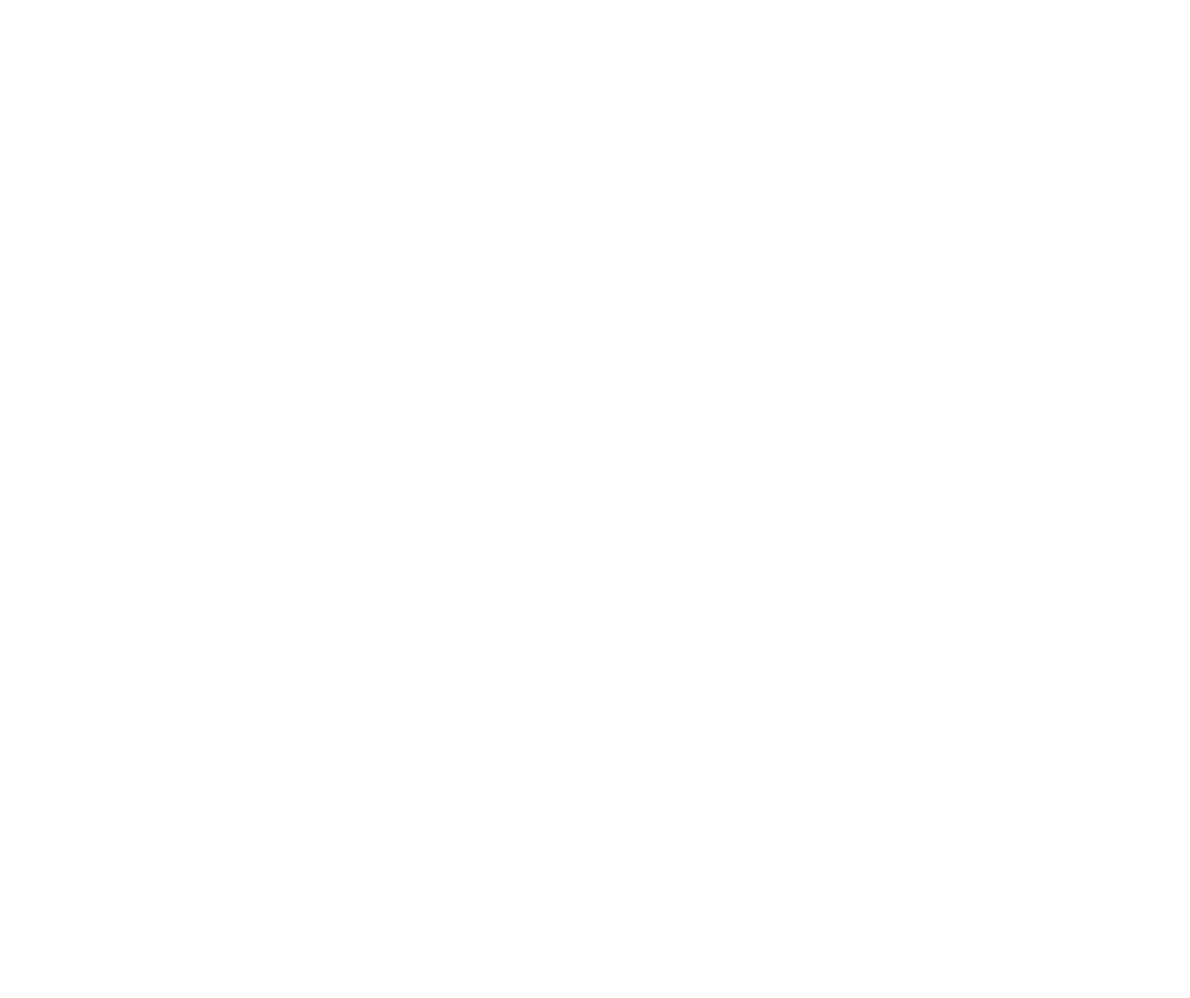
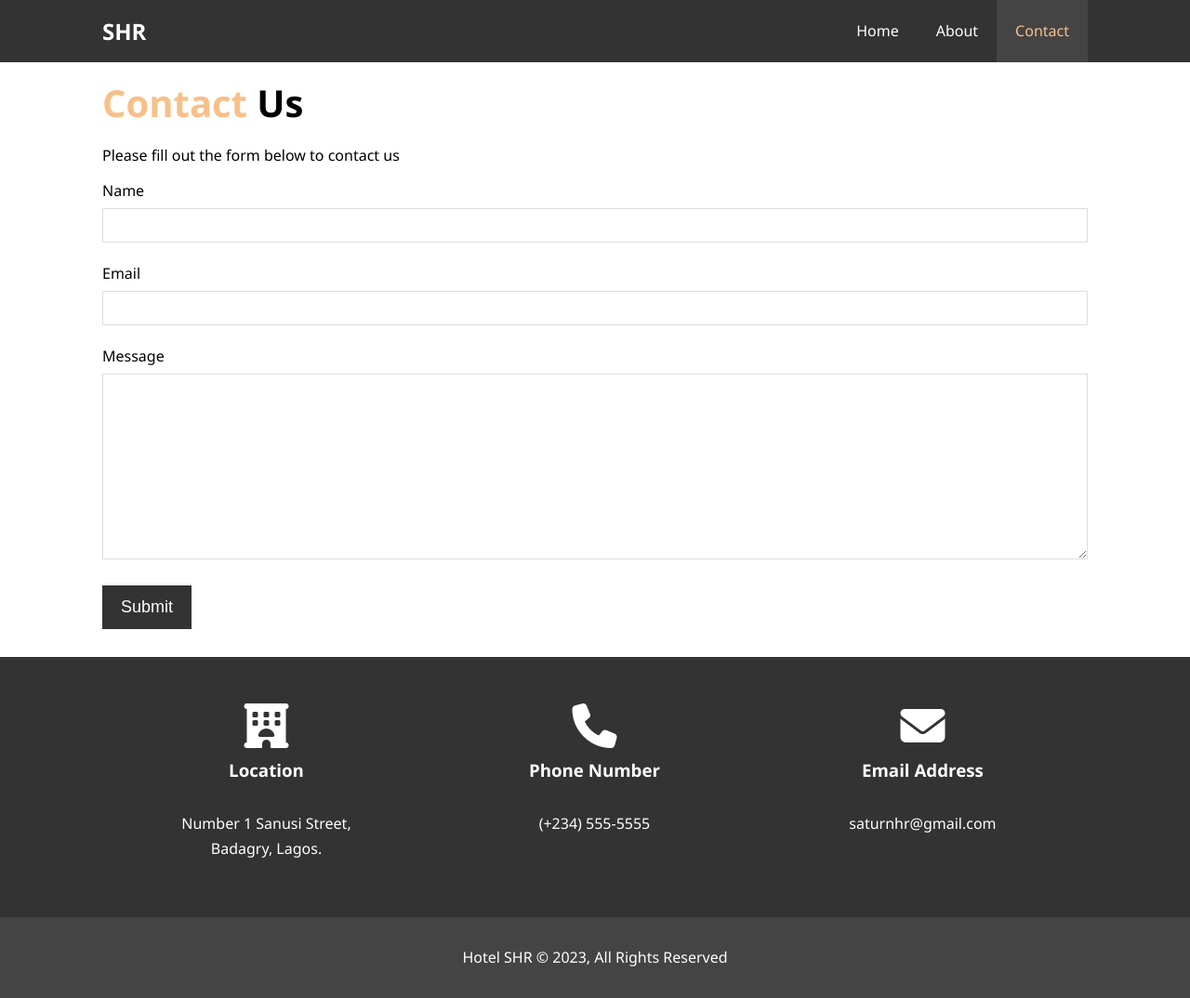
Before and after one commit to Sanrosheed/Hotel_website, a plain HTML site: page contact.html in a window 1280 px wide. Shown: the whole page at 93% size. Before the commit the page ends 800 px from the top, so only its background shows below. Drawn offline with Linux system fonts and the light colour scheme.

Commit message:
changes to hotel website

```diff
--- a/CSS/style.css
+++ b/CSS/style.css
@@ -72,6 +72,14 @@ p{
 .clr {
     clear: both;
 }
+.l-heading {
+    font-size: 40px;
+}
+
+/* Padding */
+.py-1 {padding: 10px 0;}
+.py-2 {padding: 20px 0;}
+.py-3 {padding: 30px 0;}
 
 .lead{
     font-size: 18px;
@@ -185,12 +193,67 @@ p{
     display: block;
     margin: auto;
     width: 70%;
+    border-radius: 50%;
 }
 
 #about-info .info-left{
     float: left;
     width: 50%;
     min-height: 100%;
+}
+
+/* Testimonials */
+#testimonials {
+    height: 600px;
+    background: url(/images/pexels-prime-cinematics-2057610\ \(1\).jpg) no-repeat center center/cover;
+    padding-top: 100px;
+}
+
+#testimonials h2 {
+    color: #fff;
+    text-align: center;
+    padding-bottom: 40px;
+}
+
+#testimonials .testimonial {
+    padding: 20px;
+    margin-bottom: 40px;
+    border-radius: 5px;
+    opacity: 0.9;
+}
+
+#testimonials .testimonial img {
+    width: 100px;
+    float: left;
+    margin-right: 20px;
+    border-radius: 50%;
+}
+
+/* Contact Form*/
+#contact-form .form-group {
+    margin-bottom: 20px;
+}
+
+#contact-form label {
+    display: block;
+    margin-bottom: 5px;
+}
+
+#contact-form input,
+#contact-form textarea {
+    width: 100%;
+    padding: 10px;
+    border: 1px #ddd solid;
+}
+
+#contact-form textarea {
+    height: 200px;
+}
+
+#contact-form input:focus,
+#contact-form textarea:focus {
+    outline: none;
+    border-color: #f7c08a;
 }
 
 /* Footer */
--- a/contact.html
+++ b/contact.html
@@ -0,0 +1,73 @@
+<!DOCTYPE html>
+<html lang="en">
+<head>
+    <meta charset="UTF-8">
+    <meta name="viewport" content="width=device-width, initial-scale=1.0">
+    <meta http-equiv="X-UA-Compatible" content="ie=edge">
+    <meta name="description" content="Welcome to the most exraordinary hotel in Lagos, Nigeria.">
+    <meta name="keywords" content="Hotel, Lagos hotel, Hotels in Nigeria">
+    <script src="https://kit.fontawesome.com/459fd2c0ee.js" crossorigin="anonymous"></script>
+    <link rel="stylesheet" href="css/style.css">
+    <title>SAN Hotel | Contact</title>
+</head>
+<body>
+    <header>
+        <nav id="navbar">
+            <div class="container">
+                <h1 class="logo"><a href="index.html">SHR</a></h1>
+            <ul>
+                <li><a href="index.html">Home</a></li>
+                <li><a href="about.html">About</a></li>
+                <li><a class="current" href="contact.html">Contact</a></li>
+            </ul>
+            </div>
+        </nav>
+    </header>
+
+    <section id="contact-form" class="py-3">
+        <div class="container">
+            <h1 class="l-heading"><span class="text-primary">Contact</span> Us</h1>
+            <p>Please fill out the form below to contact us</p>
+            <form action="process.php">
+                <div class="form-group">
+                    <label for="name">Name</label>
+                    <input type="text" name="name" id="name">
+                </div>
+                <div class="form-group">
+                    <label for="email">Email</label>
+                    <input type="email" name="email" id="email">
+                </div>
+                <div class="form-group">
+                    <label for="message">Message</label>
+                    <textarea name="message" id="message"></textarea>
+                </div>
+                <button type="submit" class="btn">Submit</button>
+            </form>
+        </div>
+    </section>
+
+    <section id="contact-info" class="bg-dark">
+        <div class="container">
+            <div class="box">
+                <i class="fa-solid fa-hotel fa-3x"></i>
+                <h3>Location</h3>
+                <p>Number 1 Sanusi Street, Badagry, Lagos.</p>
+            </div>
+            <div class="box">
+                <i class="fa-solid fa-phone fa-3x"></i>
+                <h3>Phone Number</h3>
+                <p>(+234) 555-5555</p>
+            </div>
+            <div class="box">
+                <i class="fa-solid fa-envelope fa-3x"></i>
+                <h3>Email Address</h3>
+                <p>saturnhr@gmail.com</p>
+            </div>
+        </div>
+    </section>
+
+    <footer id="main-footer">
+        <p>Hotel SHR &copy; 2023, All Rights Reserved</p>
+    </footer>
+</body>
+</html>
```
Also changed, not shown: about.html (+22 -3 lines), images/IMG_67021spotless.jpg (added).
